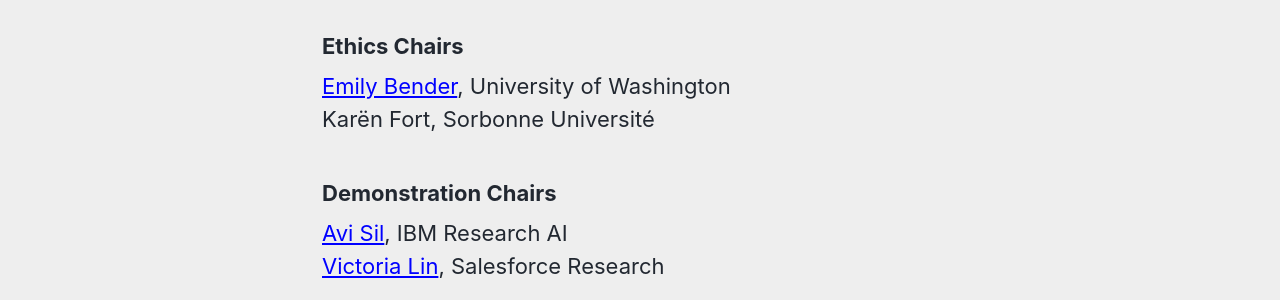
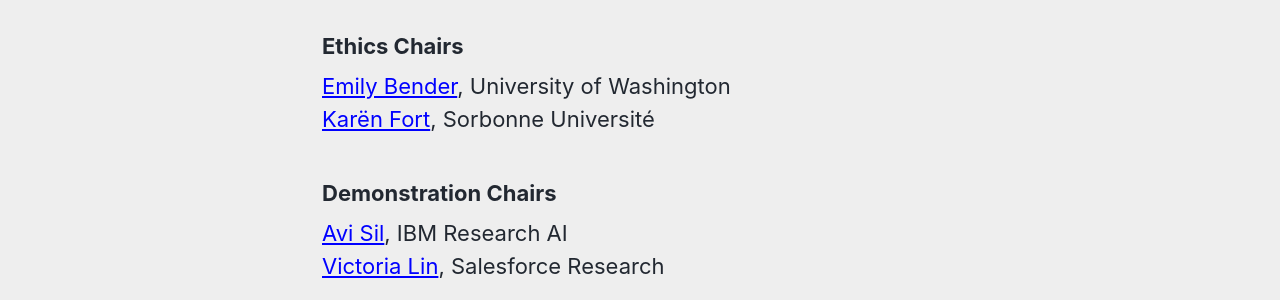
Before and after one commit to naacl-org/naacl-2021-website, a Jekyll site: the page built from _pages/organization.md, in a window 1280 px wide. Shown: the part 1331-1631 px from the top of the page. Built offline with Jekyll 4.4.1, drawn with Linux system fonts in a browser that asks for light colours; cached includes are drawn as plain includes; nearby versions of some CDN libraries; part of the change alters nothing that is shown.

```diff
--- a/_pages/organization.md
+++ b/_pages/organization.md
@@ -37,7 +37,7 @@ Priscilla Rasmussen,  Association for Computational Linguistics <br/>
 
 <h3>Ethics Chairs</h3>
 <a href="https://faculty.washington.edu/ebender/">Emily Bender</a>, University of Washington <br/>
-Karën Fort, Sorbonne Université <br/>
+<a href="https://www.schplaf.org/kf/index_en.php">Karën Fort</a>, Sorbonne Université <br/>
 
 <h3>Demonstration Chairs</h3>
 <a href="https://researcher.watson.ibm.com/researcher/view.php?person=us-avi">Avi Sil</a>, IBM Research AI <br/>
```
